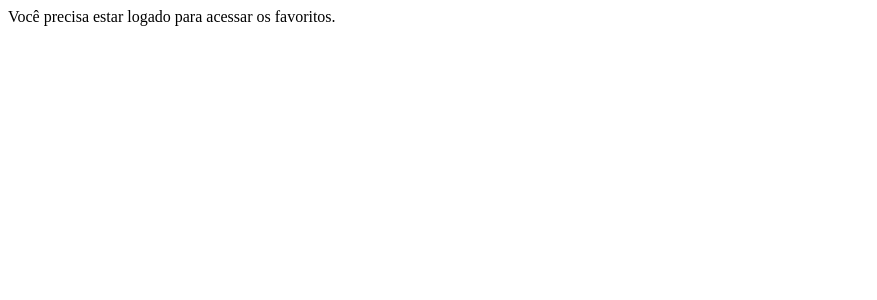
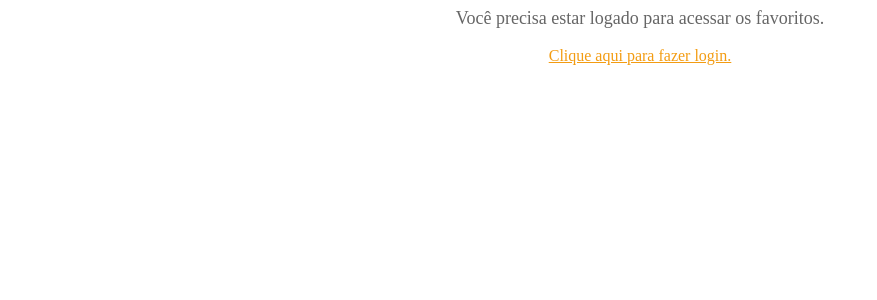
Before and after one commit to afonsopro/ProjetoRedes, a PHP site: page /favoritos.php in a window 1280 px wide. Shown: the top 300 px of the page, without its empty margins (0-877 px from the left). Run offline with PHP 8.4, Linux system fonts and the light colour scheme.

Commit message:
Update favoritos.php

```diff
--- a/favoritos.php
+++ b/favoritos.php
@@ -1,12 +1,11 @@
 <?php
 // Verifica se o cliente está logado
+session_start();
 if (!isset($_SESSION['climail'])) {
-    echo "Você precisa estar logado para acessar os favoritos.";
+    echo "<p style='text-align: center; font-size: 18px; color: #666;'>Você precisa estar logado para acessar os favoritos.</p>";
+    echo "<p style='text-align: center;'><a href='index.php?cmd=login' style='color: #f39c12;'>Clique aqui para fazer login.</a></p>";
     exit;
 }
-
-// Inclui a conexão com o banco de dados
-require 'includes/ligamysql.php';
 
 // Obtém o ID do cliente logado com base no email armazenado na sessão
 $email = $_SESSION['climail'];
```
